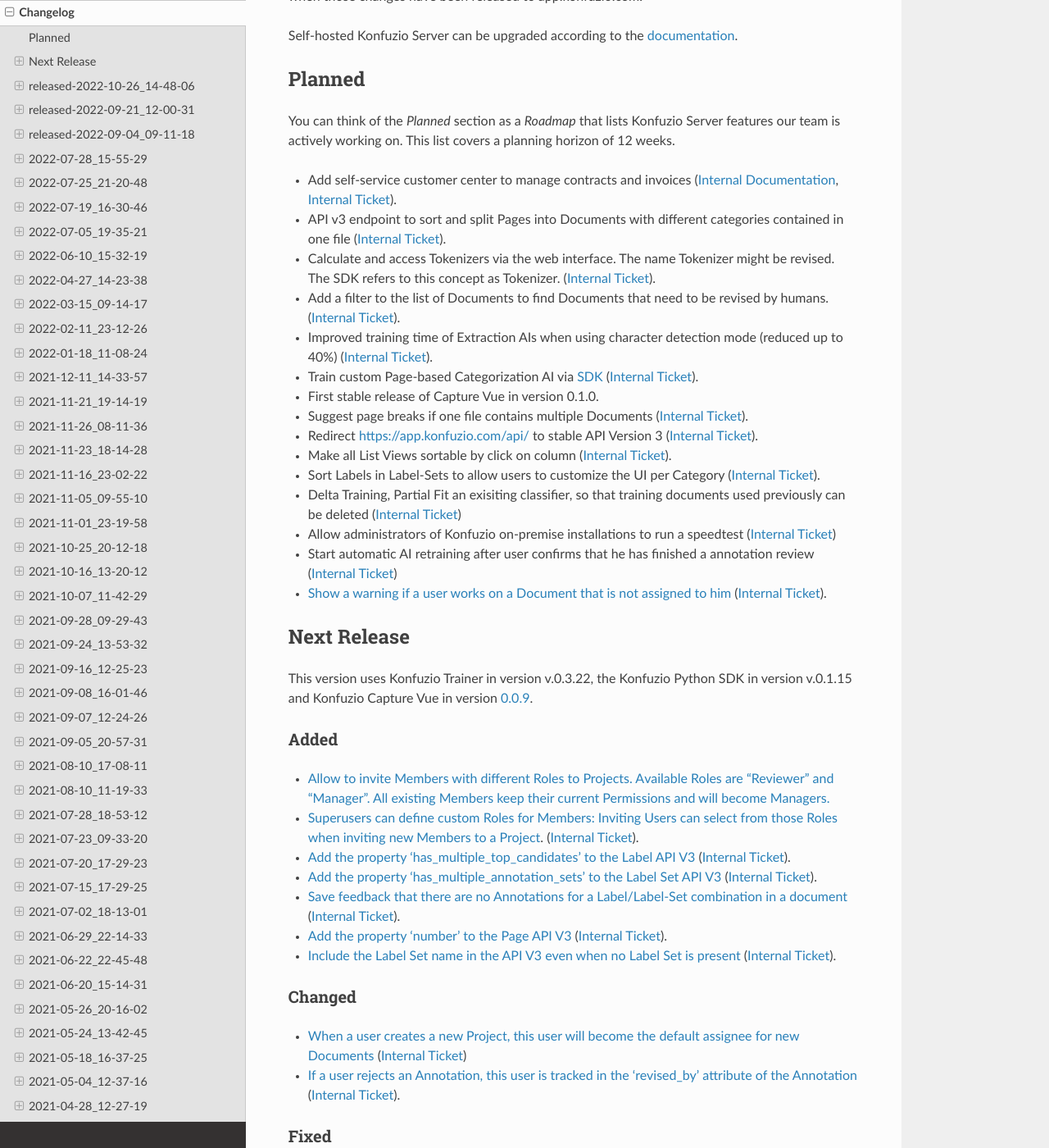
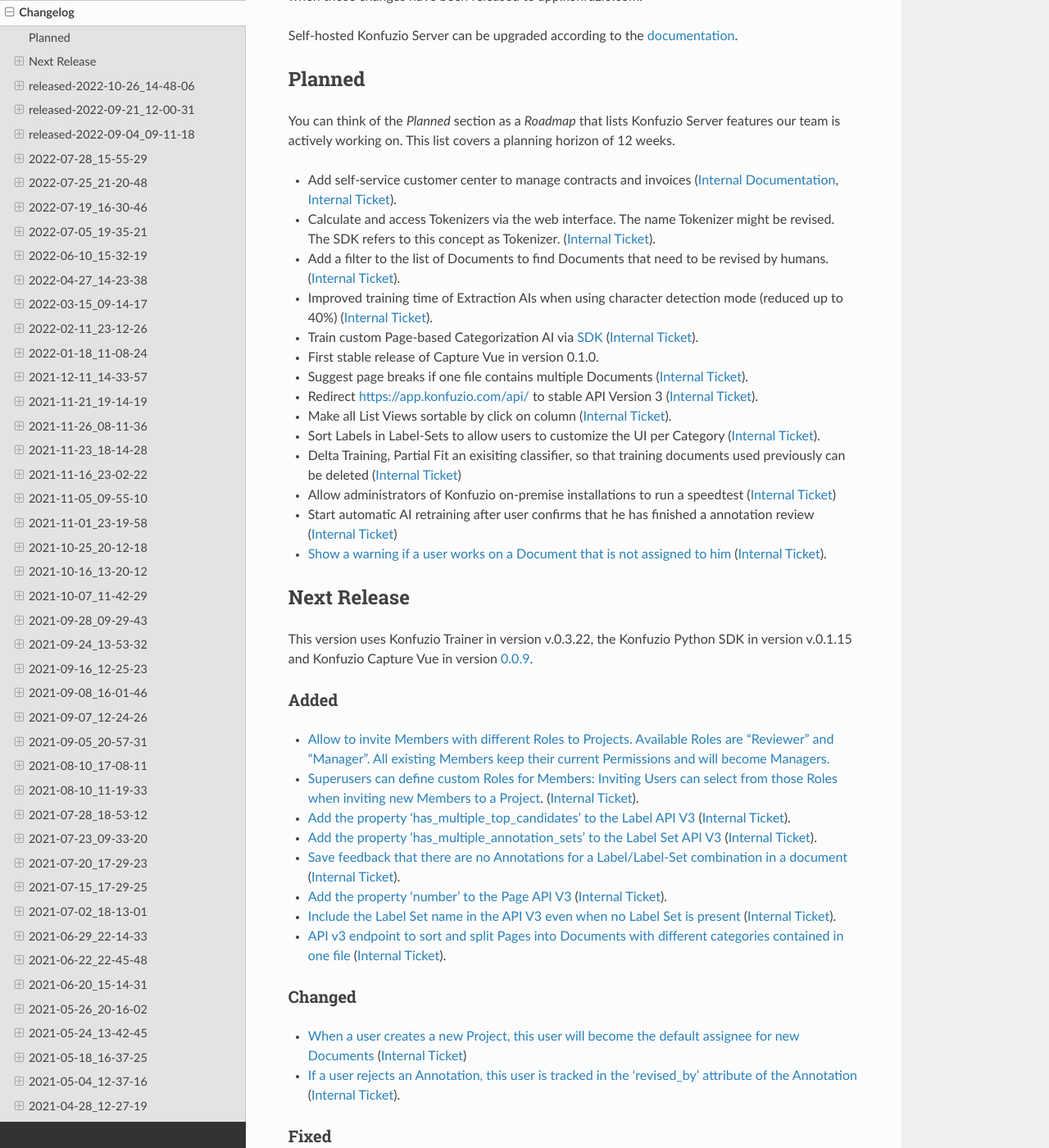
Before and after one commit to konfuzio-ai/konfuzio-sdk, a Sphinx documentation site: the page built from docs/web/changelog_app.md, in a window 1280 px wide and 1400 px high, scrolled down 272 px. Shown: the whole window at 82% size. Built offline with Sphinx 7.4.7 and the Read the Docs theme 2.0.0, drawn with Linux system fonts in a browser that asks for light colours; part of the change alters nothing that is shown.

```diff
--- a/docs/web/changelog_app.md
+++ b/docs/web/changelog_app.md
@@ -16,7 +16,6 @@ Self-hosted Konfuzio Server can be upgraded according to the [documentation](htt
 You can think of the *Planned* section as a *Roadmap* that lists Konfuzio Server features our team is actively working on. This list covers a planning horizon of 12 weeks.
 
 - Add self-service customer center to manage contracts and invoices ([Internal Documentation](https://git.konfuzio.com/konfuzio/manual/-/merge_requests/23/diffs), [Internal Ticket](https://git.konfuzio.com/konfuzio/objectives/-/issues/8235)).
-- API v3 endpoint to sort and split Pages into Documents with different categories contained in one file ([Internal Ticket](https://git.konfuzio.com/konfuzio/objectives/-/issues/9452)).
 - Calculate and access Tokenizers via the web interface. The name Tokenizer might be revised. The SDK refers to this concept as Tokenizer. ([Internal Ticket](https://git.konfuzio.com/konfuzio/objectives/-/issues/9271)).
 - Add a filter to the list of Documents to find Documents that need to be revised by humans. ([Internal Ticket](https://git.konfuzio.com/konfuzio/objectives/-/issues/9242)).
 - Improved training time of Extraction AIs when using character detection mode (reduced up to 40%) ([Internal Ticket](https://git.konfuzio.com/konfuzio/objectives/-/issues/9720)).
@@ -49,6 +48,7 @@ This version uses Konfuzio Trainer in version v.0.3.22, the Konfuzio Python SDK
 - [Save feedback that there are no Annotations for a Label/Label-Set combination in a document](http://localhost:8000/v3/swagger/#/documents/documents_missing_annotations_list) ([Internal Ticket](https://git.konfuzio.com/konfuzio/objectives/-/issues/9163)).
 - [Add the property 'number' to the Page API V3](https://app.konfuzio.com/v3/swagger/#/documents) ([Internal Ticket](https://git.konfuzio.com/konfuzio/objectives/-/issues/9619)).
 - [Include the Label Set name in the API V3 even when no Label Set is present](https://app.konfuzio.com/v3/swagger/#/documents) ([Internal Ticket](https://git.konfuzio.com/konfuzio/objectives/-/issues/9399)).
+- [API v3 endpoint to sort and split Pages into Documents with different categories contained in one file](https://testing.konfuzio.com/v3/swagger/#/documents/documents_postprocess_create) ([Internal Ticket](https://git.konfuzio.com/konfuzio/objectives/-/issues/9452)).
 
 ### Changed
 - [When a user creates a new Project, this user will become the default assignee for new Documents](https://help.konfuzio.com/modules/projects/index.html#default-assignee) ([Internal Ticket](https://git.konfuzio.com/konfuzio/objectives/-/issues/9705))
```
